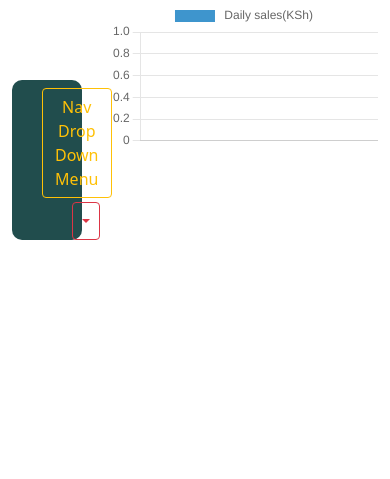
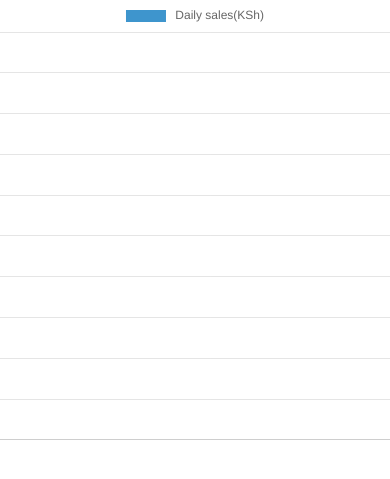
Before and after one commit to vicci2/stock-up-vicci, a Flask app: page /dashboard in a window 390 px wide. Shown: the part 99-578 px from the top of the page. Run offline with Flask 2, Linux system fonts and the light colour scheme; data that the repository does not hold is empty; some libraries are stand-ins or nearby versions.

Commit message:
responsive

```diff
--- a/static/stock css/viccistockdasb.css
+++ b/static/stock css/viccistockdasb.css
@@ -1,3 +1,6 @@
 .navbtn{color: rgb(45, 116, 10); width: 100%;border-radius: 10px;background-color: rgb(56, 54, 54);}
 .navbtn:hover{color: rgb(192, 3, 3); width: 110%;margin: auto; border-radius: 10px;transform: translateX(-9pt);border: darkred 2.7px solid; background-color: rgb(15, 22, 20);}
 .btn{margin-left: 30px;}
+.container{overflow: auto;width: 90%;
+    display: flex;flex-wrap: wrap;justify-content: center;
+}
--- a/static/stock css/viccistockims.css
+++ b/static/stock css/viccistockims.css
@@ -1,4 +1,4 @@
-*{transition: ease 1.5s;}
+*{transition: ease 1.5s; }
 .carder{width: 100vw;margin-left: -11.5%;display: flex;justify-content: space-between;padding: 20px;}
 .card1{border-radius: 4px; background-color: rgb(7, 86, 204);}
 footer a{ color: rgb(16, 76, 129);margin: 7px;padding: 10px; text-decoration: none;border-radius: 5px;background-color:none;}
--- a/static/stock css/viccistockstock.css
+++ b/static/stock css/viccistockstock.css
@@ -3,3 +3,6 @@
 #tbl1{margin-bottom: 10pt;color: rgb(10, 243, 224);}
 #table1{margin-bottom: 10pt;}
 #id{width: 4px;}
+.container{overflow: auto;width: 90%;
+    display: flex;flex-wrap: wrap;justify-content: center;
+}
--- a/templates/viccistockdash.html
+++ b/templates/viccistockdash.html
@@ -33,48 +33,15 @@
 
     </ul>
   </nav>
-  </div>
 
   <div class="container ">
     <div class="row">
-      <div class="col-3" style=" transform: translateY(80px);">
-        <div class="col-12">
-          <nav style=" border-radius: 10px;margin-right: 5%; background-color: rgb(33, 77, 77);" >
-
-
-            <button type="button" class="btn mt-2 mb-1 5 btn-outline-warning">Nav Drop Down Menu</button>
-            <div class="input-group mb-3">
-
-              <button type="button" style="margin-left: 60px;" class="btn btn-outline-danger dropdown-toggle dropdown-toggle-split" data-bs-toggle="dropdown" aria-expanded="false">
-               </button>
-              <ul class="dropdown-menu ">
-                <li class="list-group-item" style="background-color: rgb(0, 0, 0);" >
-
-                <h3><i class="fa fa-bars" aria-hidden="true"></i> Nav Menu</h3></li>
-
-                <li class="list-group-item"style="background-color: rgb(0, 0, 0);">
-                  <a href="./dashboard"> <button class="navbtn">Dashboard</button></a>
-                </li>
-
-                <li class="list-group-item" style="background-color: rgb(0, 0, 0);"><a href="./inventory"><button class="navbtn">Inventory</button></a>
-                </li>
-                <li class="list-group-item" style="background-color: rgb(0, 0, 0);"><a href="./sales"><button class="navbtn">Sales</button></a></li>
-                <li class="list-group-item" style="background-color: rgb(0, 0, 0);"><a href="./stock"> <button class="navbtn">Stock</button></a></li>
-
-              </ul>
-            </div>
-          </a>
-          </nav>
-          </div>
-      </div>
-      <div class="col-9">
+      <div class="col-12">
       <canvas id="bar-chart" width="800" height="450"></canvas>
       </div>
+    </div>
+  </div>
 
-      </div>
-     </div>
-
-</div>
  <!-- Optional JavaScript; choose one of the two! -->
 
     <!-- Option 1: Bootstrap Bundle with Popper -->
```
Also changed, not shown: static/stock css/viccistockinvent.css (+8 -1 lines), static/stock css/viccistocksales.css (+8 -0 lines), templates/viccistockinvetry.html (+5 -5 lines), templates/viccistocksales.html (+11 -42 lines), templates/viccistockstock.html (+6 -11 lines).
